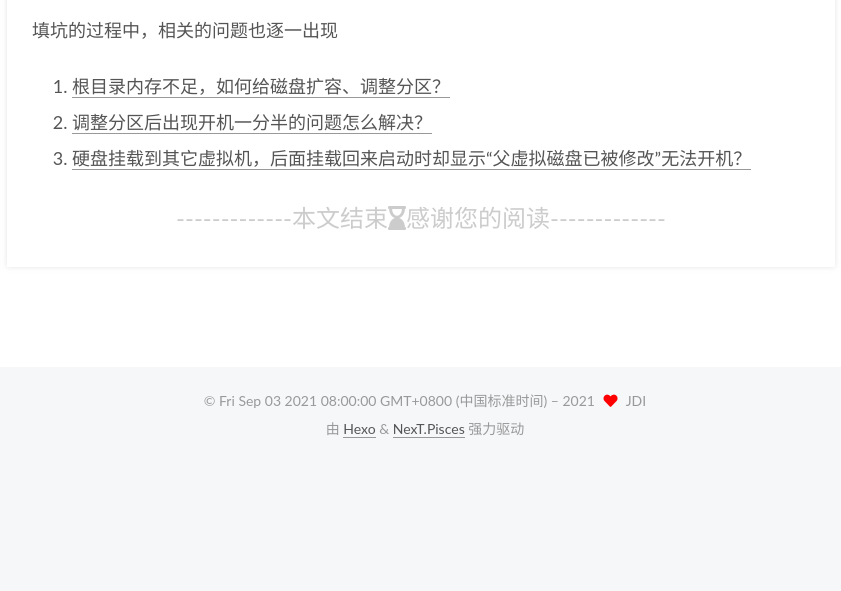
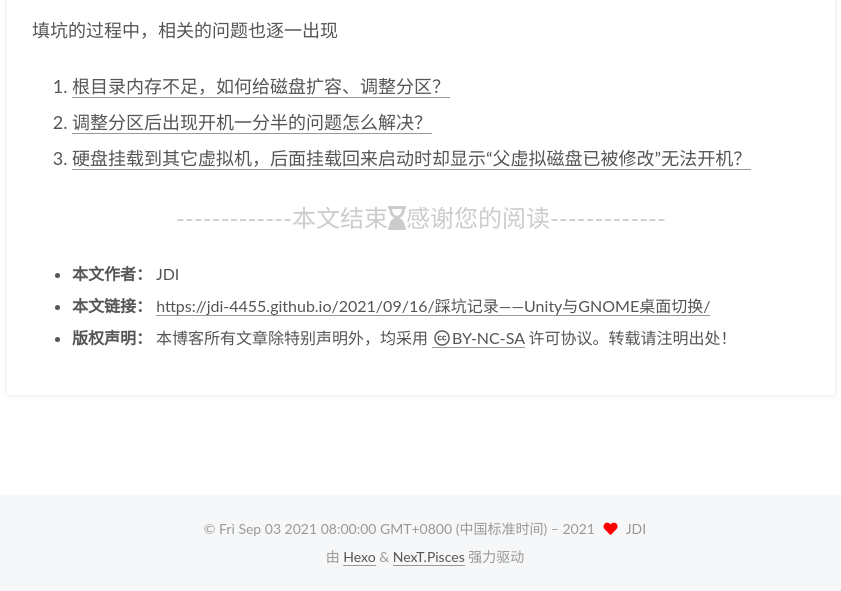
Before and after one commit to JDI-4455/JDI-4455.github.io, a plain HTML site: page 2021/09/16/踩坑记录——Unity与GNOME桌面切换/index.html in a window 1280 px wide. Shown: the part 3720-4311 px from the top of the page, without its empty margins (345-1186 px from the left). Before the commit the page ends 4183 px from the top, so only its background shows below. Drawn offline with Linux system fonts and the light colour scheme.

Commit message:
Site updated: 2021-09-22 21:19:14

```diff
--- a/2021/09/16/踩坑记录——Unity与GNOME桌面切换/index.html
+++ b/2021/09/16/踩坑记录——Unity与GNOME桌面切换/index.html
@@ -292,6 +292,23 @@
       </div>
 
 
+
+<div>
+<ul class="post-copyright">
+  <li class="post-copyright-author">
+    <strong>本文作者： </strong>JDI
+  </li>
+  <li class="post-copyright-link">
+    <strong>本文链接：</strong>
+    <a href="https://jdi-4455.github.io/2021/09/16/%E8%B8%A9%E5%9D%91%E8%AE%B0%E5%BD%95%E2%80%94%E2%80%94Unity%E4%B8%8EGNOME%E6%A1%8C%E9%9D%A2%E5%88%87%E6%8D%A2/" title="踩坑记录——Unity与GNOME桌面切换">https://jdi-4455.github.io/2021/09/16/踩坑记录——Unity与GNOME桌面切换/</a>
+  </li>
+  <li class="post-copyright-license">
+    <strong>版权声明： </strong>本博客所有文章除特别声明外，均采用 <a href="https://creativecommons.org/licenses/by-nc-sa/4.0/" rel="noopener" target="_blank"><i class="fab fa-fw fa-creative-commons"></i>BY-NC-SA</a> 许可协议。转载请注明出处！
+  </li>
+</ul>
+</div>
+
+
       <footer class="post-footer">
 
 
```
